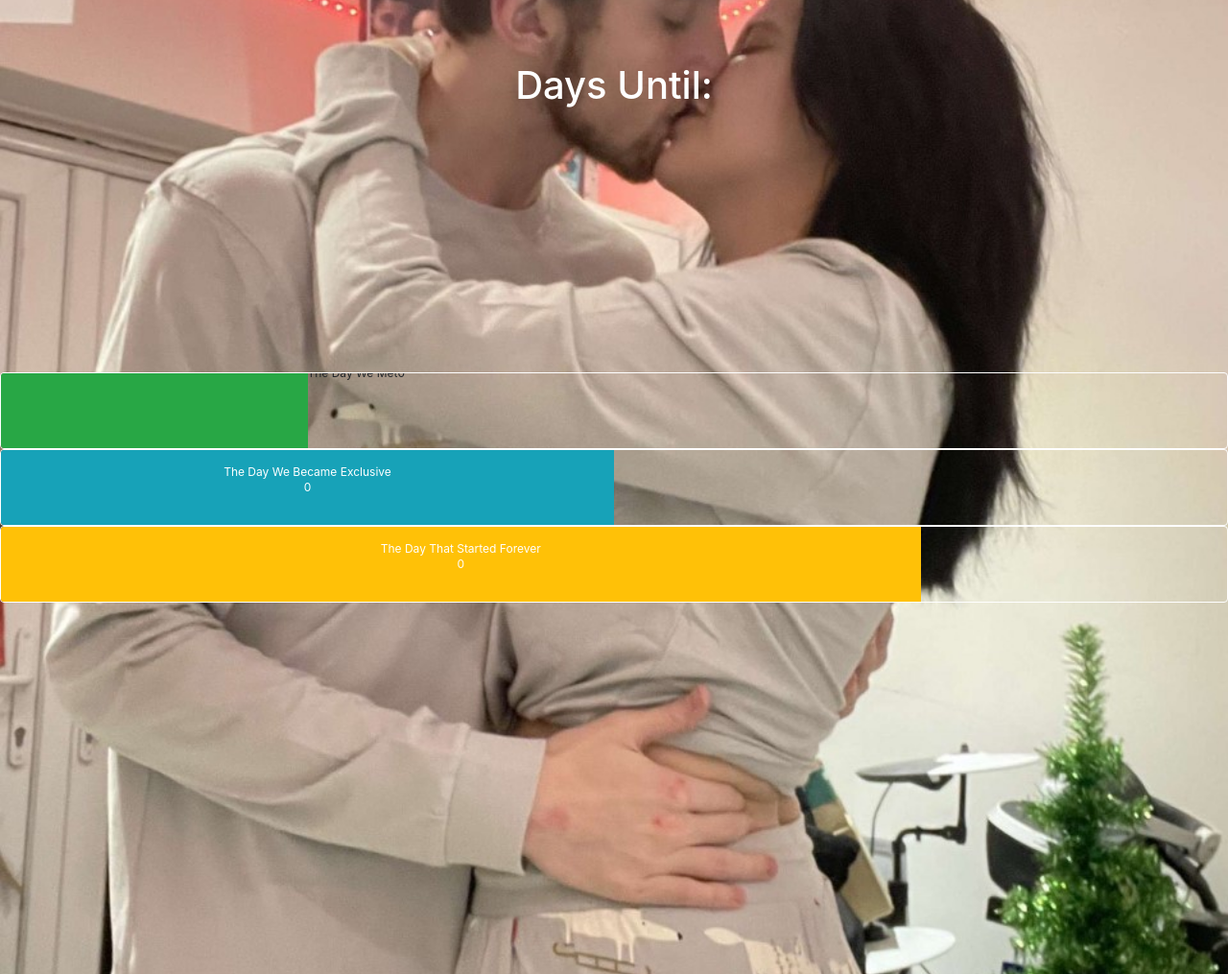
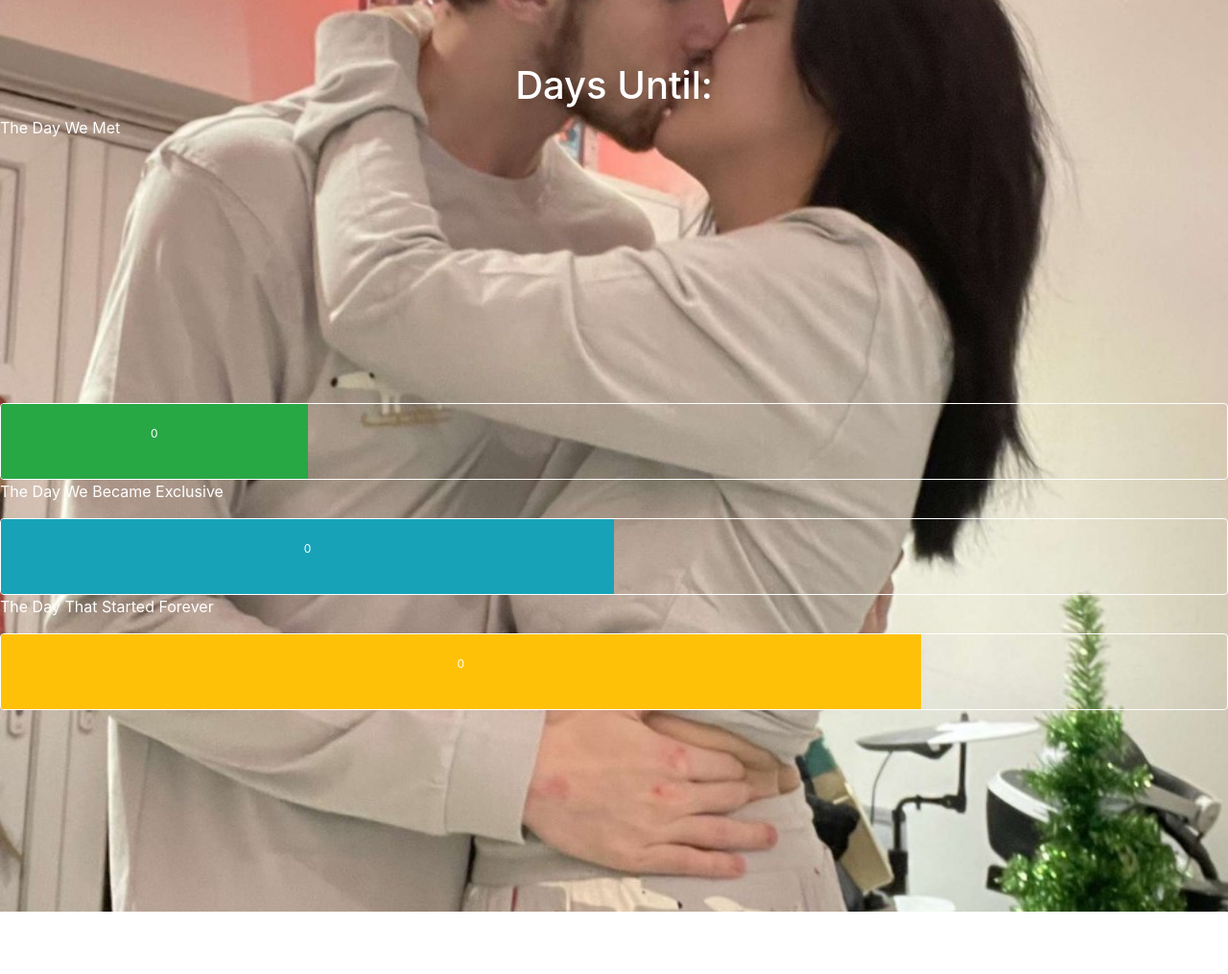
Before and after one commit to DanArmstrong124/danloz, a plain HTML site: page index.html in a window 1280 px wide. Shown: the whole page at 96% size. After the commit the page ends 950 px from the top, so only its background shows below. Drawn offline with nearby package versions, Linux system fonts and the light colour scheme.

```diff
--- a/index.html
+++ b/index.html
@@ -15,21 +15,27 @@
             background: transparent;
             border: 1px solid white;
         }
+
+        p{color: white;}
     </style>
 
     <div style="height: 950px;">
     <h1 style="text-align: center;
-    margin-top: 65px;
+    padding-top: 65px;
     color: white;">Days Until:</h1>
 
+
+<p>The Day We Met</p>
     <div class="progress" style="margin-top: 275px;">
-        <div class="progress-bar bg-success" role="progressbar" style="width: 25%" aria-valuenow="25" aria-valuemin="0" aria-valuemax="100"></div><p>The Day We Met</p><p>0</p>
+        <div class="progress-bar bg-success" role="progressbar" style="width: 25%" aria-valuenow="25" aria-valuemin="0" aria-valuemax="100"><p>0</p></div>
       </div>
+      <p>The Day We Became Exclusive</p>
       <div class="progress">
-        <div class="progress-bar bg-info" role="progressbar" style="width: 50%" aria-valuenow="50" aria-valuemin="0" aria-valuemax="100"><p>The Day We Became Exclusive</p><p>0</p></div>
+        <div class="progress-bar bg-info" role="progressbar" style="width: 50%" aria-valuenow="50" aria-valuemin="0" aria-valuemax="100"><p>0</p></div>
       </div>
+      <p>The Day That Started Forever</p>
       <div class="progress">
-        <div class="progress-bar bg-warning" role="progressbar" style="width: 75%" aria-valuenow="75" aria-valuemin="0" aria-valuemax="100"><p>The Day That Started Forever</p><p>0</p></div>
+        <div class="progress-bar bg-warning" role="progressbar" style="width: 75%" aria-valuenow="75" aria-valuemin="0" aria-valuemax="100"><p>0</p></div>
       </div>
       </div>
     <script src="https://cdn.jsdelivr.net/npm/jquery@3.5.1/dist/jquery.slim.min.js" integrity="sha384-DfXdz2htPH0lsSSs5nCTpuj/zy4C+OGpamoFVy38MVBnE+IbbVYUew+OrCXaRkfj" crossorigin="anonymous"></script>
```
